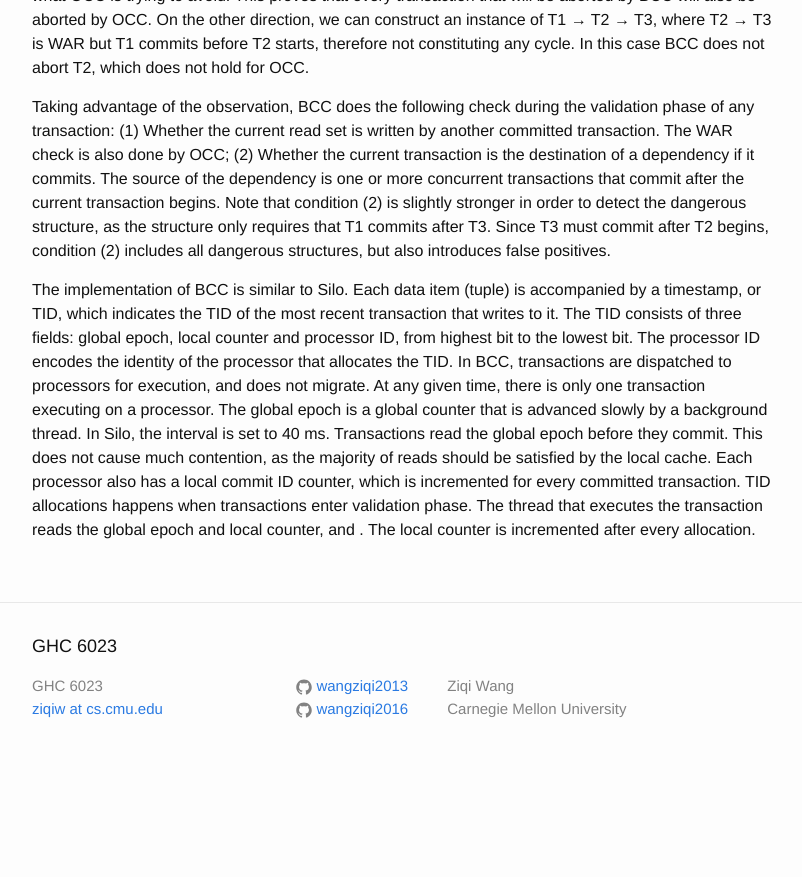
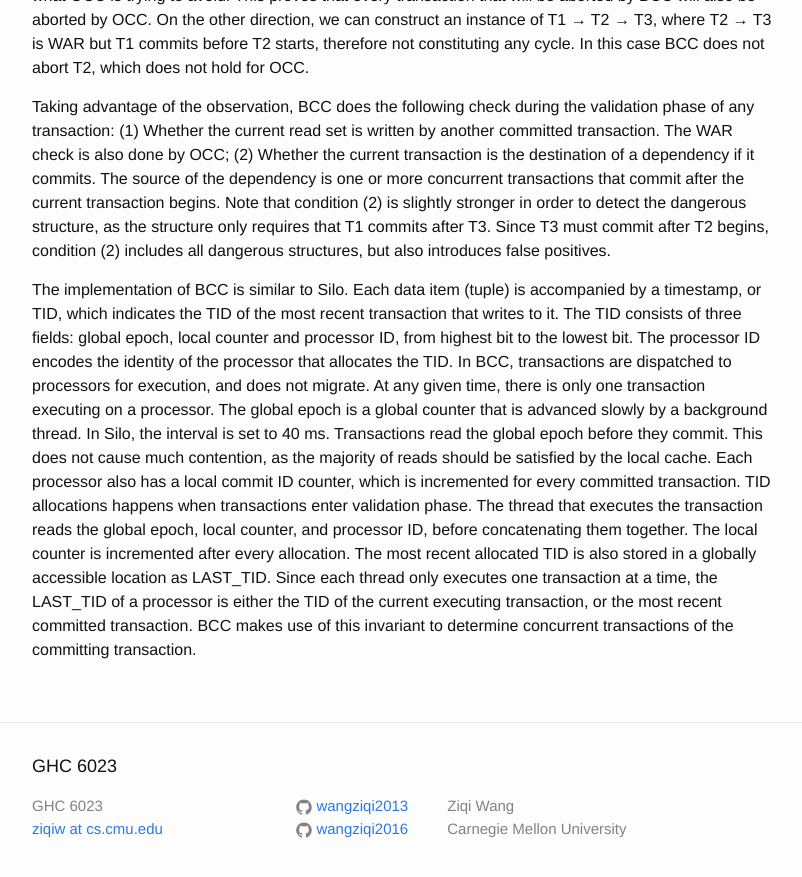
Before and after one commit to wangziqi2013/wangziqi2013.github.io, a Jekyll site: the page built from _posts/2018-06-25-bcc.markdown, in a window 1280 px wide and 900 px high, scrolled down 2203 px. Shown: the top 877 px of the window, without its empty margins (238-1040 px from the left). Built offline with Jekyll 4.4.1, drawn with Linux system fonts in a browser that asks for light colours; before the commit the page ends 2983 px from its top, so only the background shows below that.

Commit message:
Finish TID

```diff
--- a/_posts/2018-06-25-bcc.markdown
+++ b/_posts/2018-06-25-bcc.markdown
@@ -94,4 +94,8 @@ a processor. The global epoch is a global counter that is advanced slowly by a b
 40 ms. Transactions read the global epoch before they commit. This does not cause much contention, as the majority of reads should
 be satisfied by the local cache. Each processor also has a local commit ID counter, which is incremented for every committed
 transaction. TID allocations happens when transactions enter validation phase. The thread that executes the transaction reads the
-global epoch and local counter, and . The local counter is incremented after every allocation.
+global epoch, local counter, and processor ID, before concatenating them together. The local counter is incremented after every
+allocation. The most recent allocated TID is also stored in a globally accessible location as LAST_TID. Since each thread only
+executes one transaction at a time, the LAST_TID of a processor is either the TID of the current executing transaction, or
+the most recent committed transaction. BCC makes use of this invariant to determine concurrent transactions of the committing
+transaction.
```
